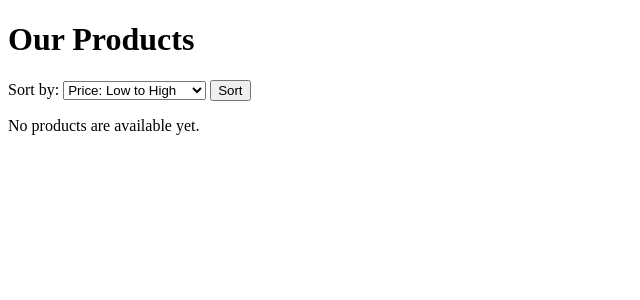
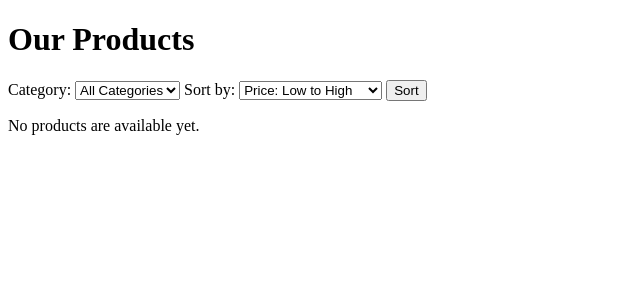
Before and after one commit to Ionut-Cora/sia-shop, a Django app: page /products/ in a window 1280 px wide. Shown: the top 300 px of the page, without its empty margins (0-640 px from the left). Run offline with Django 3.2, Linux system fonts and the light colour scheme; data that the repository does not hold is empty.

Commit message:
Add category filtering and sorting within categories

```diff
--- a/products/templates/products/products.html
+++ b/products/templates/products/products.html
@@ -9,11 +9,19 @@
     <h1>Our Products</h1>
 
     <form method="GET" action="{% url 'products' %}">
+        <label for="category">Category:</label>
+        <select name="category" id="category">
+            <option value="">All Categories</option>
+            <option value="clothing">Clothing</option>
+            <option value="accessories">Accessories</option>
+        </select>
+
         <label for="sort">Sort by:</label>
         <select name="sort" id="sort">
             <option value="price">Price: Low to High</option>
             <option value="rating">Rating: Highest First</option>
             <option value="category">Category</option>
+            <option value="name">Name: A to Z</option>
         </select>
         <button type="submit">Sort</button>
     </form>
--- a/products/views.py
+++ b/products/views.py
@@ -4,6 +4,10 @@ from .models import Product
 
 def all_products(request):
     products = Product.objects.all()
+    category = request.GET.get('category')
+
+    if category:
+        products = products.filter(category__name=category)
 
     sort = request.GET.get('sort', 'price')
 
@@ -11,6 +15,8 @@ def all_products(request):
         products = products.order_by('-rating')
     elif sort == 'category':
         products = products.order_by('category__name')
+    elif sort == 'name':
+        products = products.order_by('name')
     else:
         products = products.order_by('price')
 
```
